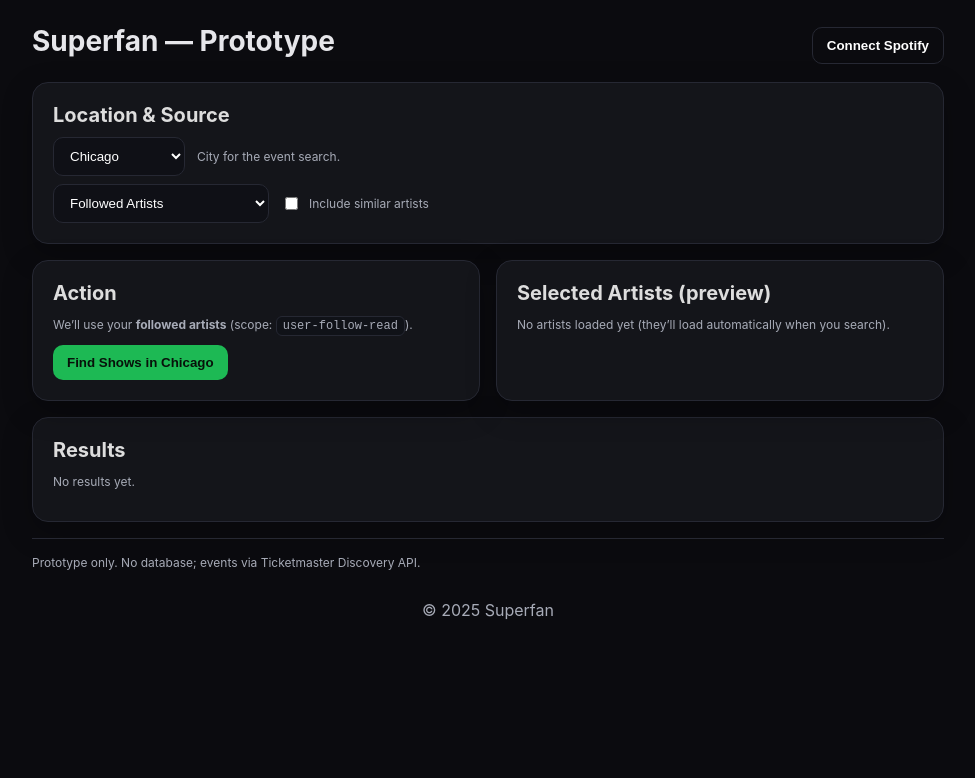
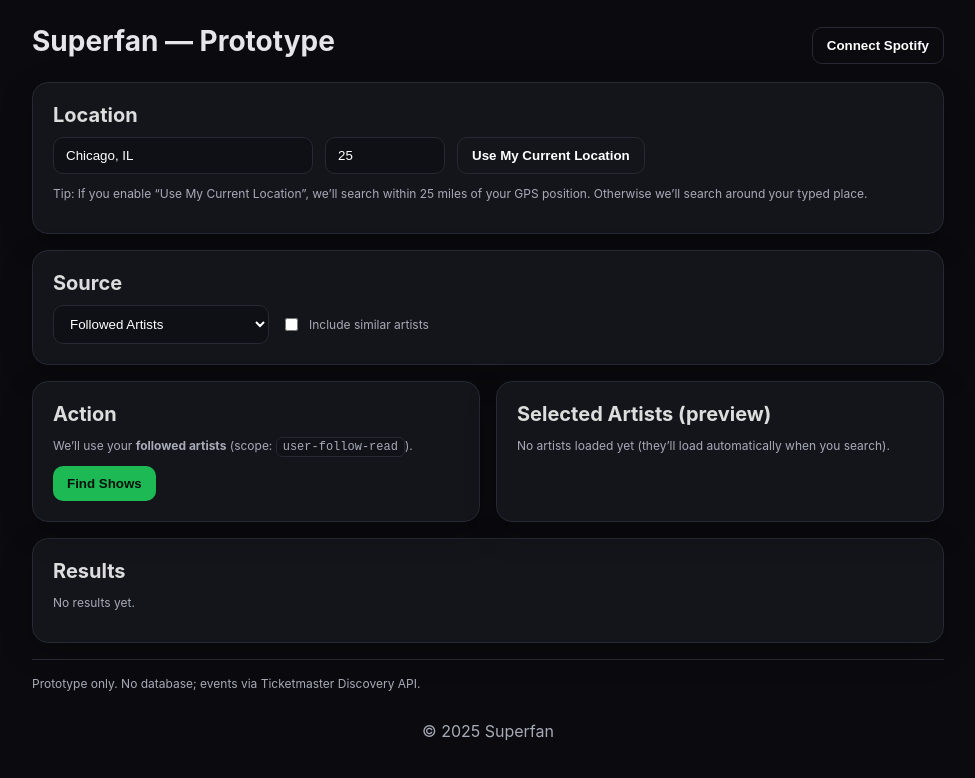
Before and after one commit to chrismparkerpro-sudo/Superfan, a Next.js app: page / in a window 1280 px wide. Shown: the top 778 px of the page, without its empty margins (152-1127 px from the left). Built offline with nearby package versions, Linux system fonts and the light colour scheme.

Commit message:
Update index.js

```diff
--- a/pages/index.js
+++ b/pages/index.js
@@ -1,11 +1,5 @@
 // pages/index.js
 import { useEffect, useState } from 'react'
-
-const CITIES = [
-  'Chicago','New York','Los Angeles','Austin','Nashville',
-  'Seattle','San Francisco','Denver','Atlanta','Miami',
-  'Boston','Philadelphia','Dallas','Phoenix','Portland'
-]
 
 const TIME_RANGES = [
   { label: 'Last 4 weeks', value: 'short_term' },
@@ -15,16 +9,25 @@
 
 export default function Home(){
   const [connected, setConnected] = useState(false)
-  const [city, setCity] = useState('Chicago')
+
+  // Location inputs
+  const [locationText, setLocationText] = useState('Chicago, IL') // free text (city, postal code, etc.)
+  const [radius, setRadius] = useState(25) // miles
+  const [coords, setCoords] = useState(null) // { lat, lon } when using current location
+
+  // Source + options
   const [source, setSource] = useState('followed') // followed | top_artists | top_tracks
   const [timeRange, setTimeRange] = useState('medium_term')
   const [includeSimilar, setIncludeSimilar] = useState(false)
 
+  // Data
   const [artists, setArtists] = useState([])
   const [events, setEvents] = useState([])
   const [recommended, setRecommended] = useState([])
 
-  const [busy, setBusy] = useState(false) // unified spinner
+  // UI state
+  const [busy, setBusy] = useState(false)
+  const [locBusy, setLocBusy] = useState(false)
   const [error, setError] = useState('')
 
   useEffect(()=>{
@@ -35,6 +38,28 @@
   }, [])
 
   const connectSpotify = () => window.location.href = '/api/login'
+
+  // Get current browser location
+  const useCurrentLocation = () => {
+    if (!('geolocation' in navigator)) {
+      setError('Geolocation is not supported by your browser.')
+      return
+    }
+    setLocBusy(true)
+    setError('')
+    navigator.geolocation.getCurrentPosition(
+      (pos) => {
+        const { latitude, longitude } = pos.coords
+        setCoords({ lat: Number(latitude.toFixed(6)), lon: Number(longitude.toFixed(6)) })
+        setLocBusy(false)
+      },
+      (err) => {
+        setLocBusy(false)
+        setError(`Could not get current location: ${err.message}`)
+      },
+      { enableHighAccuracy: true, timeout: 10000, maximumAge: 60000 }
+    )
+  }
 
   const loadArtistsForSource = async () => {
     const endpoint =
@@ -59,15 +84,20 @@
       let current = artists
       if (current.length === 0) {
         current = await loadArtistsForSource()
-        setArtists(current) // cache for preview
+        setArtists(current)
       }
       if (current.length === 0) throw new Error('No artists available.')
+
+      // Build location payload: prefer coords if set; else use text
+      const locationPayload = coords
+        ? { lat: coords.lat, lon: coords.lon, radius: Number(radius) || 25 }
+        : { locationText: locationText.trim(), radius: Number(radius) || 25 }
 
       // 2) Ticketmaster search for current artists
       const baseRes = await fetch('/api/events', {
         method: 'POST',
         headers: { 'Content-Type':'application/json' },
-        body: JSON.stringify({ names: current.map(a => a.name), city })
+        body: JSON.stringify({ names: current.map(a => a.name), ...locationPayload })
       })
       const baseOut = await baseRes.json()
       if (baseOut.error) throw new Error(baseOut.error)
@@ -78,7 +108,7 @@
         const simRes = await fetch('/api/similar-events', {
           method: 'POST',
           headers: { 'Content-Type':'application/json' },
-          body: JSON.stringify({ seeds: current.map(a => ({ id: a.id, name: a.name })), city })
+          body: JSON.stringify({ seeds: current.map(a => ({ id: a.id, name: a.name })), ...locationPayload })
         })
         const simOut = await simRes.json()
         if (!simOut.error) {
@@ -109,13 +139,42 @@
       </div>
 
       <div className="card">
-        <h2>Location & Source</h2>
+        <h2>Location</h2>
         <div className="row" style={{marginBottom:8}}>
-          <select value={city} onChange={e=>setCity(e.target.value)}>
-            {CITIES.map(c => <option key={c} value={c}>{c}</option>)}
-          </select>
-          <span className="small">City for the event search.</span>
+          <input
+            className="input"
+            style={{minWidth:260}}
+            placeholder="City, State or Postal Code (e.g., Chicago, IL or 60607)"
+            value={locationText}
+            onChange={e=>setLocationText(e.target.value)}
+            disabled={!!coords}
+          />
+          <input
+            className="input"
+            type="number"
+            min={1}
+            max={250}
+            step={1}
+            style={{width:120}}
+            value={radius}
+            onChange={e=>setRadius(e.target.value)}
+            title="Search radius in miles"
+          />
+          <button className="btn secondary" onClick={useCurrentLocation} disabled={locBusy}>
+            {locBusy ? 'Locating…' : (coords ? 'Update My Location' : 'Use My Current Location')}
+          </button>
+          {coords && (
+            <span className="small">Using GPS: {coords.lat.toFixed(3)}, {coords.lon.toFixed(3)}</span>
+          )}
         </div>
+        <p className="small">
+          Tip: If you enable “Use My Current Location”, we’ll search within {radius} miles of your GPS position.
+          Otherwise we’ll search around your typed place.
+        </p>
+      </div>
+
+      <div className="card" style={{marginTop:16}}>
+        <h2>Source</h2>
         <div className="row">
           <select value={source} onChange={e=>setSource(e.target.value)}>
             <option value="followed">Followed Artists</option>
@@ -149,9 +208,10 @@
           </p>
           <div className="row" style={{marginTop:8}}>
             <button className="btn" onClick={oneClickFind} disabled={busy}>
-              {busy ? 'Finding…' : `Find Shows in ${city}`}
+              {busy ? 'Finding…' : `Find Shows`}
             </button>
           </div>
+          {error && <p className="small" style={{color:'#ff7b7b', marginTop:8}}>{error}</p>}
         </div>
 
         <div className="card">
@@ -188,7 +248,6 @@
 
       <div className="card" style={{marginTop:16}}>
         <h2>Results</h2>
-        {error && <p className="small" style={{color:'#ff7b7b'}}>{error}</p>}
         {events.length === 0 ? (
           <p className="small">No results yet.</p>
         ) : (
```
